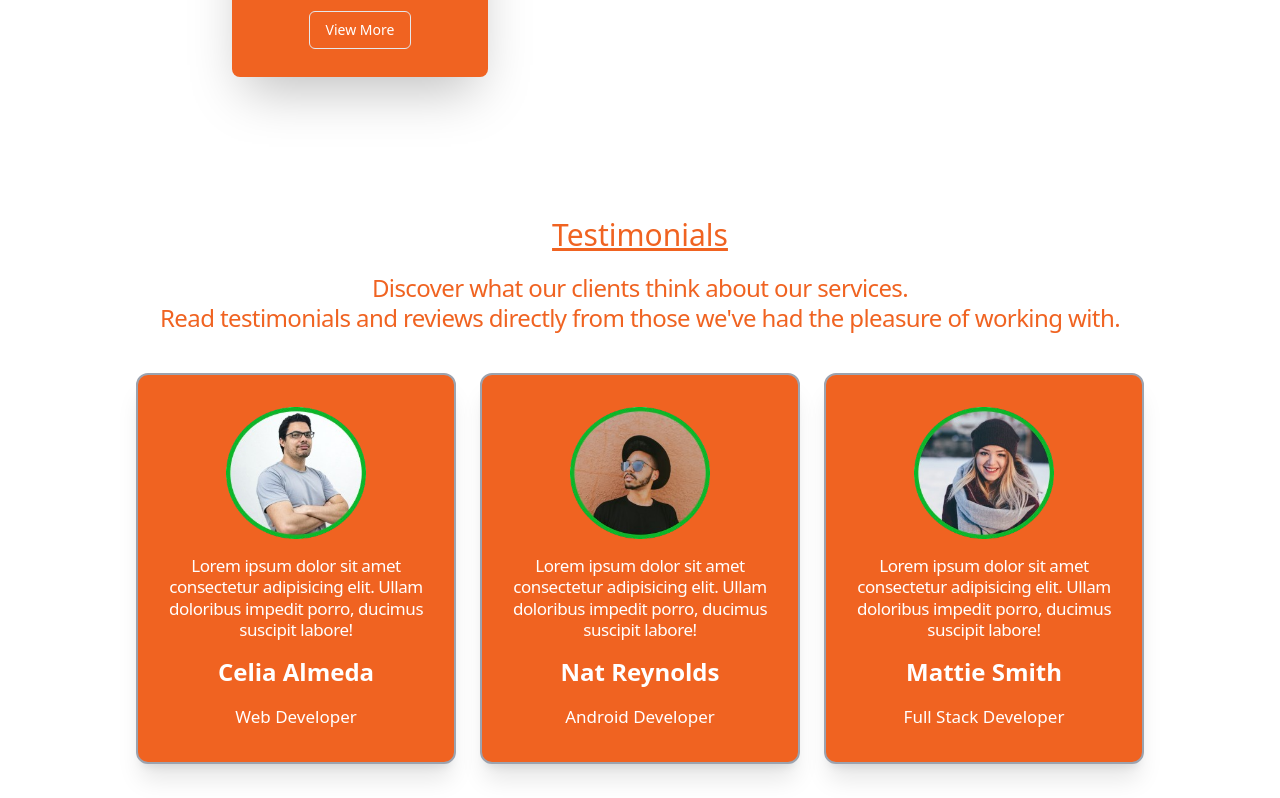
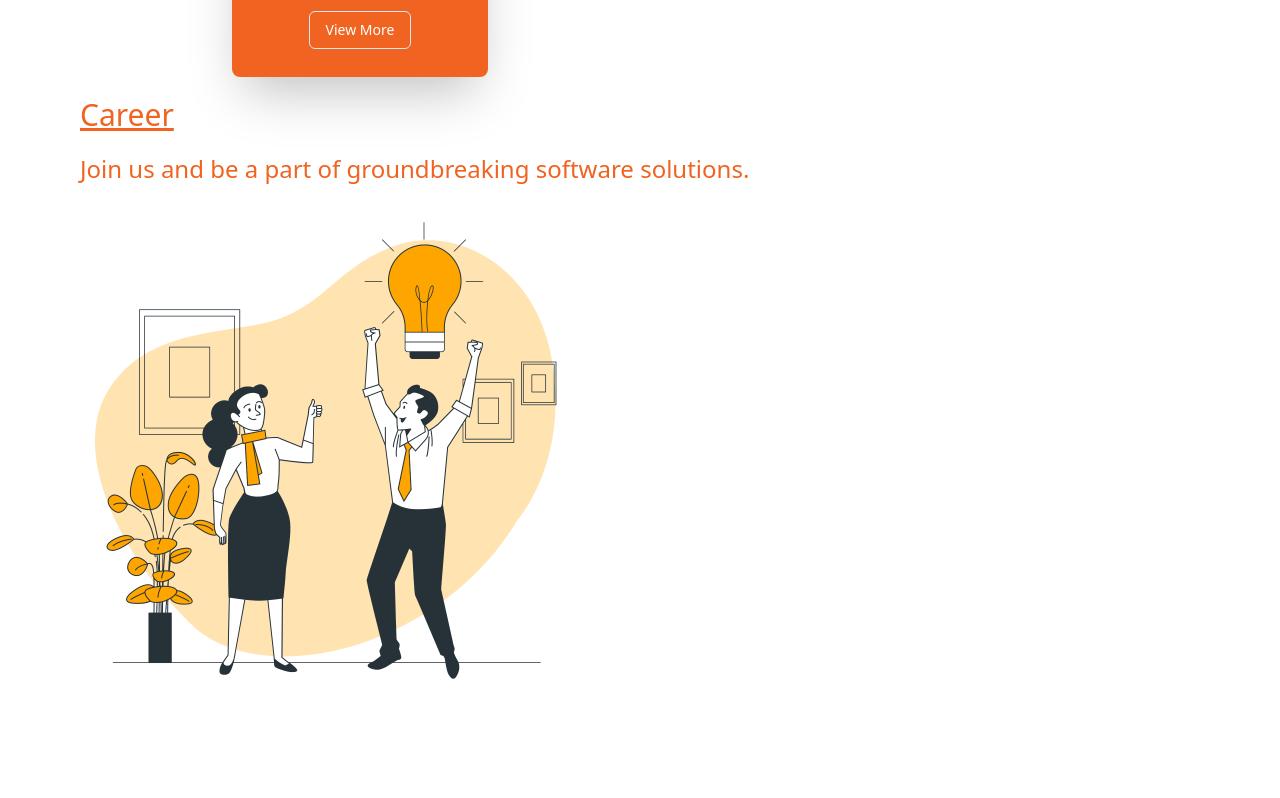
Before and after one commit to Kaminikjha/GTS, a React (Create React App) app: page / in a window 1280 px wide. Shown: the part 2762-3560 px from the top of the page. Built offline with nearby package versions, Linux system fonts and the light colour scheme.

Commit message:
change text size

```diff
--- a/src/components/Career.js
+++ b/src/components/Career.js
@@ -90,7 +90,7 @@ const Career = () => {
 
 <div>
   <h1 className=' text-[#f06321]  text-sm md:text-3xl underline'>Career</h1>
-  <p className=' text-sm md:text-xl  text-[#f06321]  py-5'>Join us and be a part of groundbreaking software solutions.</p>
+  <p className=' text-sm md:text-2xl  text-[#f06321]  py-5'>Join us and be a part of groundbreaking software solutions.</p>
     <img src={image} width={500}  alt=" Avtar Image" />
 </div>
       </div>
--- a/src/components/Testimonials.js
+++ b/src/components/Testimonials.js
@@ -12,7 +12,7 @@ const Testimonials = () => {
       >
         <p className="text-center text-[#f06321]   text-sm md:text-3xl underline"> Testimonials </p>
 
-        <p className=" text-[#f06321] text-center text-2xl leading-tight tracking-tight">
+        <p className=" text-[#f06321] text-center text-sm md:text-2xl leading-tight tracking-tight">
           Discover what our clients think about our services.<br/> Read testimonials
           and reviews directly from those we've had the pleasure of working
           with.
```
